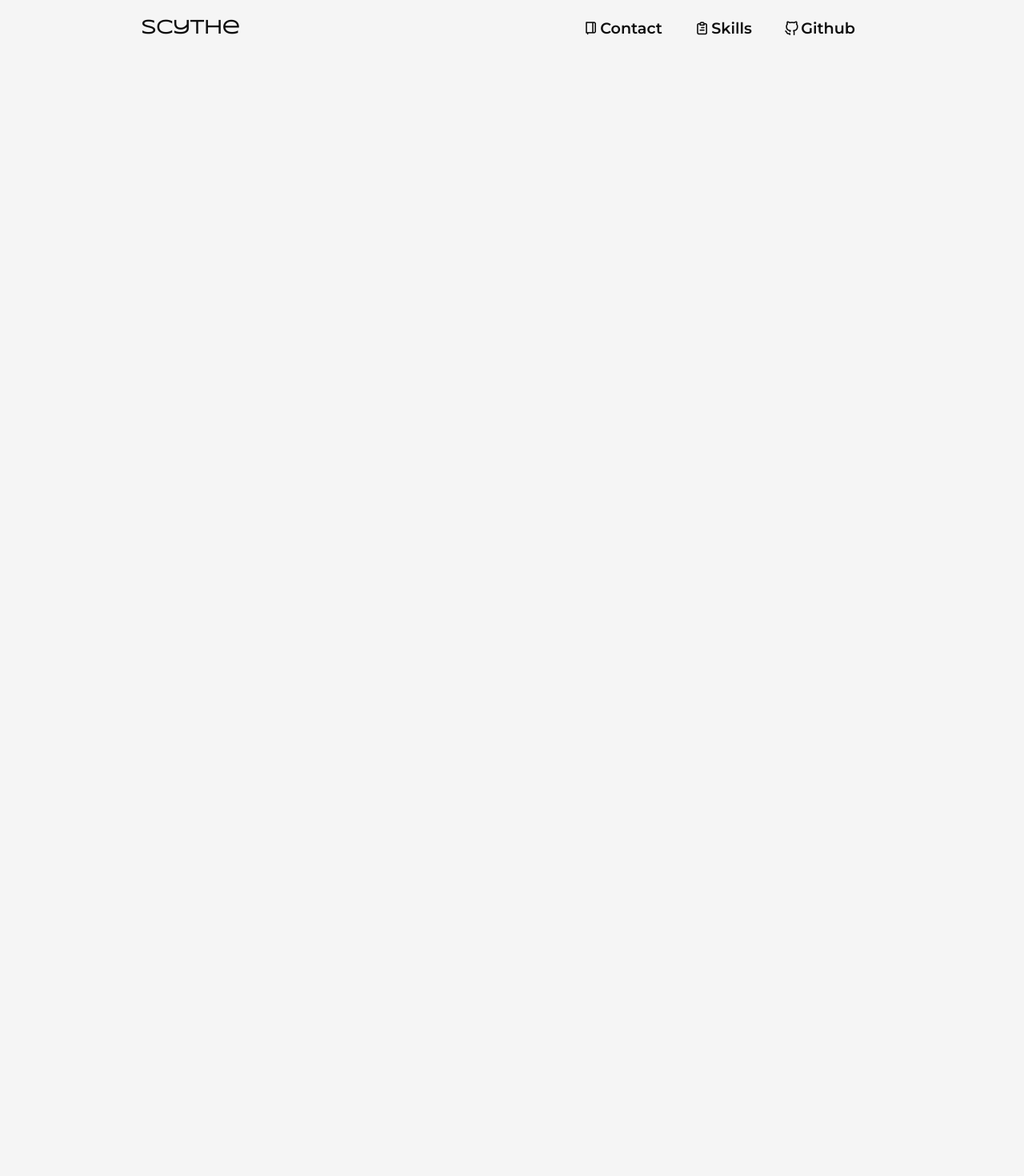
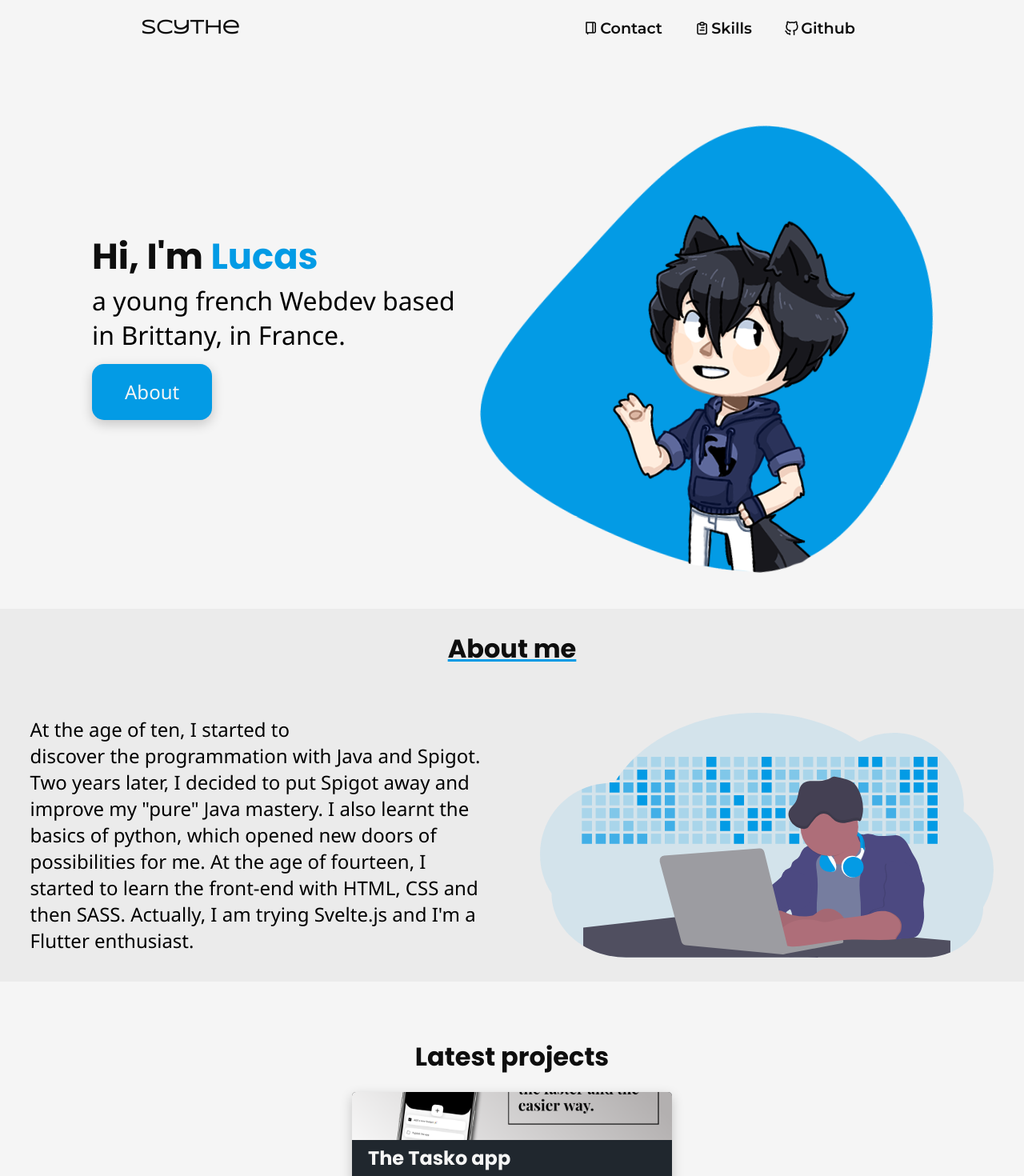
Before and after one commit to 5CYTH3/webscythe_backnew, a Svelte app: page / in a window 1280 px wide. Shown: the top 1470 px of the page at 80% size. Before the commit the page ends 800 px from the top, so only its background shows below. Built offline with nearby package versions, Linux system fonts and the light colour scheme.

Commit message:
🍜 Patched routing system.

```diff
--- a/src/App.svelte
+++ b/src/App.svelte
@@ -12,20 +12,19 @@
 	<Router url="{url}">
 		<header id="header">
 			<nav id="navbar" class="container">
-					<Link to="Home" href="index.html"><h1>Scythe</h1></Link>
+				<Link to="/"><h1>Scythe</h1></Link>
 				<div class="nav__menu">
 					<ul class="nav__list" id="nav-list">
-							<li><Link to="Contact" href="#" class="nav__link"><i class="uil uil-diary"></i>Contact</Link></li>
-							<li><Link to="Skills" href="#" class="nav__link"><i class="uil uil-clipboard-alt"></i>Skills</Link></li>
+						<li><Link to="Contact" class="nav__link"><i class="uil uil-diary"></i>Contact</Link></li>
+						<li><Link to="Skills" class="nav__link"><i class="uil uil-clipboard-alt"></i>Skills</Link></li>
 						<li><a href="https://github.com/5CYTH3" class="nav__link"><i class="uil uil-github-alt"></i>Github</a></li>
 					</ul>
 				<i class="uil uil-bars"></i>
 				</div>
 			</nav>
-
 		</header>
 		<div>
-			<Route path="Home" component="{Home}" />
+			<Route path="/"><Home /></Route>
 			<Route path="Contact" component="{Contact}" />
 			<Route path="Skills" component="{Skills}" />
 		</div>
--- a/src/routes/Home.svelte
+++ b/src/routes/Home.svelte
@@ -6,7 +6,7 @@
                 <br>in Brittany, in France.</p>
             <button>About</button>
         </div>
-        <img src="res/img/blobchibi.png" alt="">
+        <img src="../res/img/blobchibi.png" alt="">
     </div>
 </section>
 <section class="section__2">
@@ -26,7 +26,7 @@
                 <br>Flutter enthusiast.
             </p>
         </div>
-        <img src="./res/img/dev_activity.svg" alt="">
+        <img src="../res/img/dev_activity.svg" alt="">
     </div>
 </section>
 <section class="section__3">
```
Lines whose indentation alone changed are shown as unchanged.
